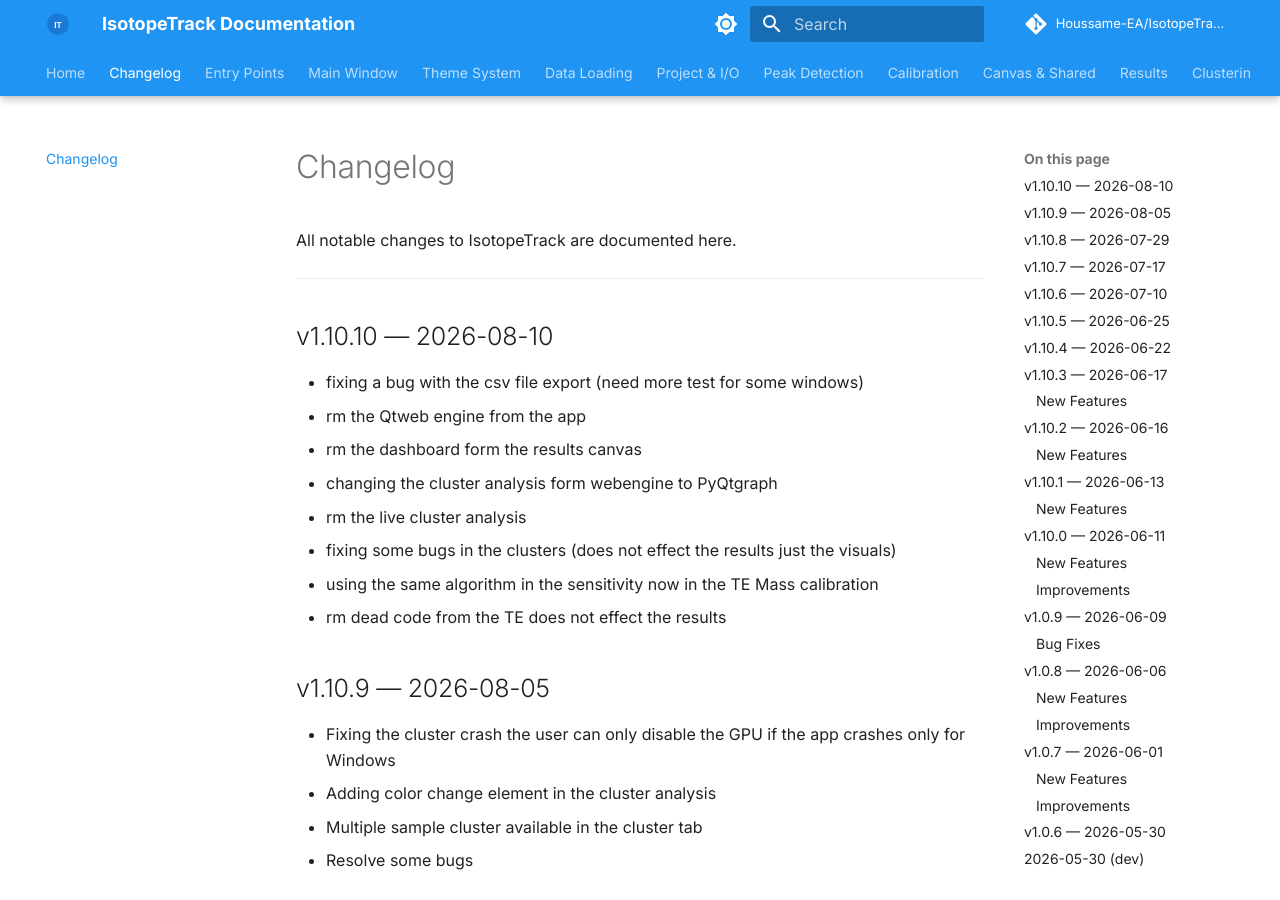
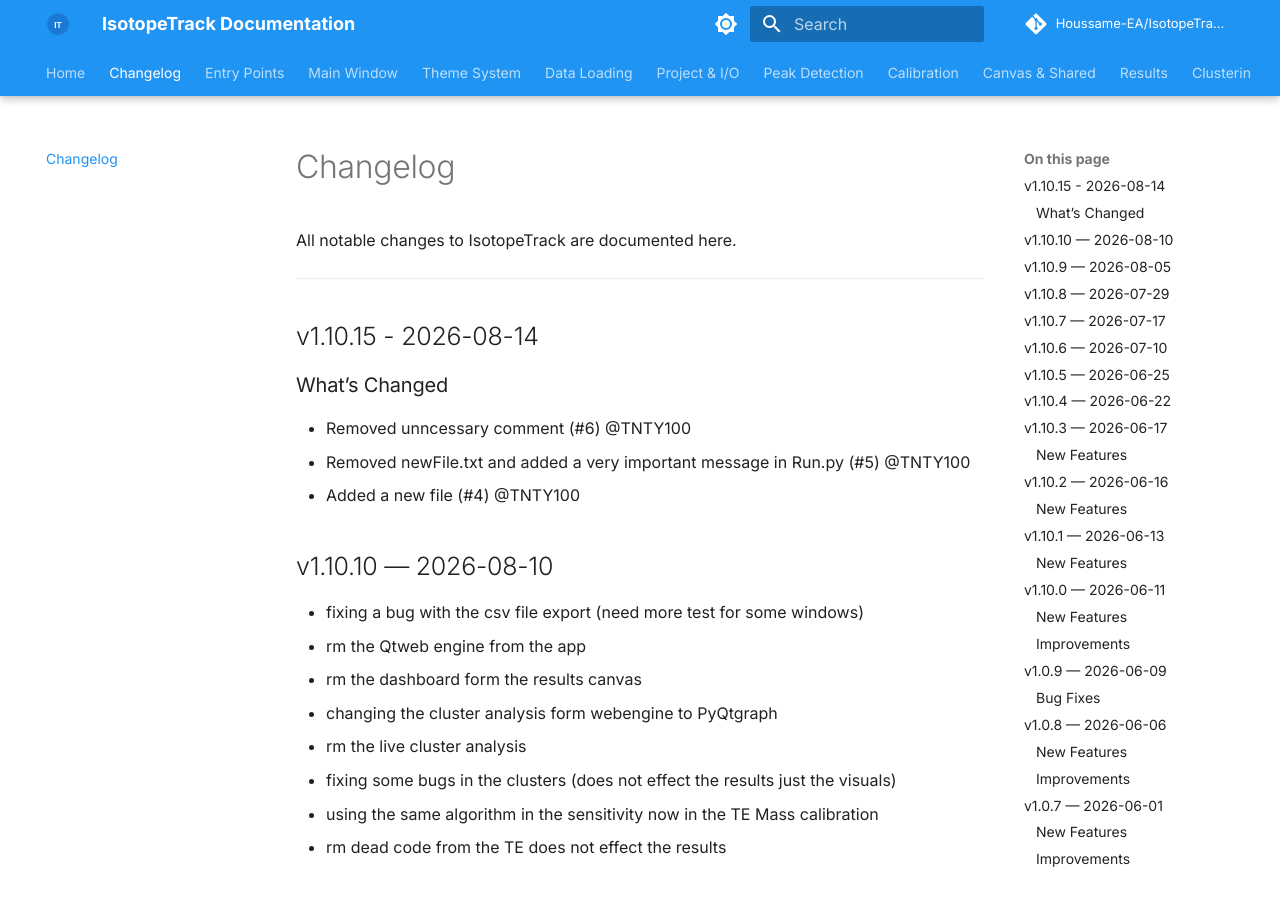
Before and after one commit to Houssame-EA/IsotopeTrack, an MkDocs documentation site: the page built from docs/changelog.md, in a window 1280 px wide and 900 px high. Built offline with MkDocs 1.6.1 and Material for MkDocs 9.7.7, drawn with Linux system fonts in a browser that asks for light colours; comment, search, counter and statistics services are not loaded; the version menu is left out.

Commit message:
Update CHANGELOG

```diff
--- a/docs/changelog.md
+++ b/docs/changelog.md
@@ -2,10 +2,18 @@
 
 All notable changes to IsotopeTrack are documented here.
 
+
 ---
 
+## v1.10.15 - 2026-08-14
+
+### What’s Changed
+
+* Removed unncessary comment (#6) @TNTY100
+* Removed newFile.txt and added a very important message in Run.py (#5) @TNTY100
+* Added a new file (#4) @TNTY100
+
 ## v1.10.10 — 2026-08-10
-
 
 - fixing a bug with the csv file export (need more test for some windows)
 - rm the Qtweb engine from the app
@@ -15,7 +23,6 @@ All notable changes to IsotopeTrack are documented here.
 - fixing some bugs in the clusters (does not effect the results just the visuals)
 - using the same algorithm in the sensitivity now in the TE Mass calibration
 - rm dead code from the TE does not effect the results
-
 
 ## v1.10.9 — 2026-08-05
 
@@ -33,17 +40,13 @@ All notable changes to IsotopeTrack are documented here.
 - Heatmap adding SD to mass and mole fraction data
 - Improving Insight in the results Canvas
 
-
-
 ## v1.10.7 — 2026-07-17
-
 
 - Memory to the path folder
 - Updating the user guide
 - Removed the redundant display mode type in composition results node
 - Relocated histogram making stuff to shared_plot_utils instead of keeping the repetition
 - Heatmap now shows changes for when we have change the data type (bug fix)
-
 
 ## v1.10.6 — 2026-07-10
 
@@ -55,7 +58,6 @@ All notable changes to IsotopeTrack are documented here.
 
 ## v1.10.5 — 2026-06-25
 
-
 - adding preview figures and you can keep all the figures from a single node figure
 - Autosave (disable) the same for the homescreen
 - uniform some plot setting
@@ -64,9 +66,7 @@ All notable changes to IsotopeTrack are documented here.
 - easy connection with lines
 - if multiple windows are open and they have the user did prepared some batch samples the window that is saved will have the results from different windows
 
-
 ## v1.10.4 — 2026-06-22
-
 
 - major upgrades to ternary (colors, less confusion, replace hexbin)
 - small bug fixes here and there (other results types)
@@ -75,7 +75,6 @@ All notable changes to IsotopeTrack are documented here.
 - Enable opening projects via double-click.
 - Implement auto-save for minor changes; restrict large data saves.
 - Add standard "Save" and "Save As" functionality.
-
 
 ## v1.10.3 — 2026-06-17
 
@@ -100,57 +99,64 @@ All notable changes to IsotopeTrack are documented here.
 ## v1.10.1 — 2026-06-13
 
 ### New Features
+
 - "Results" button is highlighted when there are unsaved modifications
 - All application `print()` output replaced with structured logging (`logs/*.jsonl`)
 - Example datasets moved to a dedicated [GitHub release](https://github.com/Houssame-EA/IsotopeTrack/releases/tag/example-data), slimming the repository
 - Developer/build dependencies split into `requirements-dev.txt`
 - Documentation reference pages now auto-generated from source (`docs_gen.py`)
 
-
 ## v1.10.0 — 2026-06-11
 
 ### New Features
+
 - Particle filter added to the results
 - Isobaric correction module
 - Filter for non-linear peaks
 - Import multiple folders inside a main folder at once
 
 ### Improvements
+
 - Added legend to network results figure
 - Cluster results now saved with project
-
 
 ## v1.0.9 — 2026-06-09
 
 ### Bug Fixes
+
 - Fixed bugs with table parameters
 - Fixed bugs in results figures
-
 
 ## v1.0.8 — 2026-06-06
 
 ### New Features
+
 - CLI support — app can now be launched from terminal with arguments:
   - Load project files directly
   - Load Nu and TOFWERK data files
   - Select isotopes and presets via command line
   - See `tools/cli_utils.py` for details
+
 - Isobaric correction module (still in development)
 
 ### Improvements
+
 - Improved Windows performance — replaced QTableWidget with QTableView in main window reducing lag significantly
 - Theme file moved to `tools/` for better organization
 
 ## v1.0.7 — 2026-06-01
 
 ### New Features
+
 - Cluster analysis added option to test all clustering methods at once
 
 ### Improvements
+
 - Particle concentration per mL now reported in results figures
 - UI improvements in the main window
 
 ## v1.0.6 — 2026-05-30
+
 New Features
 
 Version checker app now automatically checks for newer versions on startup
@@ -170,75 +176,94 @@ Fixed mass method — users can now select a new isotope after an initial select
 Fixed cluster visualisation bugs
 Fixed requirements
 
-
 ## 2026-05-30 (dev)
 
 ### New Features
+
 - Version checker app now automatically checks for newer versions on startup
 - Cluster analysis new metric scores added
 
 ### Improvements
+
 - Updated main window UI
 - Fixed cluster visualisation bugs
 
 ### Bug Fixes
+
 - Fixed requirements
 - Fixed memory leaks across multiple modules
 - Fixed errors and bugs in the AI results module
 
-##  2026-05-27
+## 2026-05-27
+
 ### Bug Fixes
+
 - Fixed memory leaks across multiple modules
 - Fixed errors and bugs in the AI results module
 - Fixed mass method — users can now select a new isotope after an initial selection
 
-##  2026-05-22
+## 2026-05-22
+
 Standardizes several Results plot dialogs around the four-button UI contract:Plot format settingsConfigure plot quantitiesReset layoutExport figureAlso cleans right-click menus to avoid duplicating bottom-button actions, while preserving quick toggles and isotope label controls.Implemented the feature for:-Ternary plots-Correlation Matrix-Concentration-Network-Pie Chart-Heatmap-Single/MultipleMinor rendering bug with the x axis rotation option, easy fix and will be done.Manually tested migrated plots after merging latest dev:Network, Correlation Matrix, Concentration, Heatmap, Triangle, Single/Multiple, Pie chart.
 
 ## v1.0.5 — 2026-05-22
 
 ### Bug Fixes
+
 - Fixed atomic notation rendering inconsistency across platforms
 
 ## v1.0.4 — 2026-05-21
 
 ### New Features
+
 - **Window titles** — each window now displays its own name in the title bar
 - **CPLN quantiles** — implemented Compound Poisson Log-Normal quantiles from SPCal lookup table (`cpln_quantiles.npz`)
 - **Detection method info** — added additional information displayed in the detection method panel
+
 ### Bug Fixes
+
 - Fixed main window: the background bug, when the user calculate the background using window size
 - Fixed bar plot display order — elements now appear in the correct order
+
 ### Internal
+
 - Automated CI/CD pipeline for macOS and Windows builds
 - Added `version.py` to update version across all files in one command
+
 
 ---
 
 ## v1.0.3 — 2026-05-19
 
 ### Improvements
+
 - Integrated data points are now shown directly in the main window results
 - Updated cluster analysis with improved metrics
 
 ### Bug Fixes
+
 - Fixed several rendering and interaction bugs on the results canvas
+
 
 ---
 
 ## v1.0.2 — 2026-04-30
 
 ### Main Window
+
 - Full light / dark theme toggle with live switching across all dialogs and widgets
 
 ### Single-Ion Analysis (SIA)
+
 - Detection parameters now configured independently per isotope
 
 ### Export
+
 - CSV export supports multiple unit systems (ag, fg, pg, ng · amol, fmol, pmol · nm, µm)
 - Export includes additional analysis detection parameters
 
 ### Peak Detection
+
 - Added integration threshold method
 - Added midpoint and watershed separation
 - Added Aiken iterative threshold method
@@ -246,35 +271,44 @@ Standardizes several Results plot dialogs around the four-button UI contract:Plo
 - Implemented result caching — significantly reduces processing time on large datasets
 
 ### Signal Time Scan
+
 - Exclusion regions can now be defined per sample and per isotope
 
 ### Ionic Calibration
+
 - Mass range mismatches detected and reported for Nu Vitesse data
 - Individual calibration points can be excluded interactively
 
 ### Transport Rate Calibration
+
 - All three calibration tabs unified in a single window
 
 ### Results Canvas
+
 - Plot backends unified: Matplotlib and PyQtGraph for interactive plots
 - Clustering module improved with more control over distance metrics and linkage
+
 
 ---
 
 ## v1.0.1 — 2026-03-11
 
 ### New Features
+
 - Results Canvas completely redesigned with three new figures:
   - **Network** — multi-element particle relationships
   - **Concentration** — particle concentration overview
   - **Matrix** — element correlation matrix
+
 - Intel Mac support — dedicated native bundle for Intel-based Macs (x86_64)
 - Faster project saving and loading
 
 ### Bug Fixes
+
 - Fixed multiple bugs in the Results Canvas display
 - Fixed several issues in the main window
 - Fixed Windows lag and slow response
+
 
 ---
 
```
